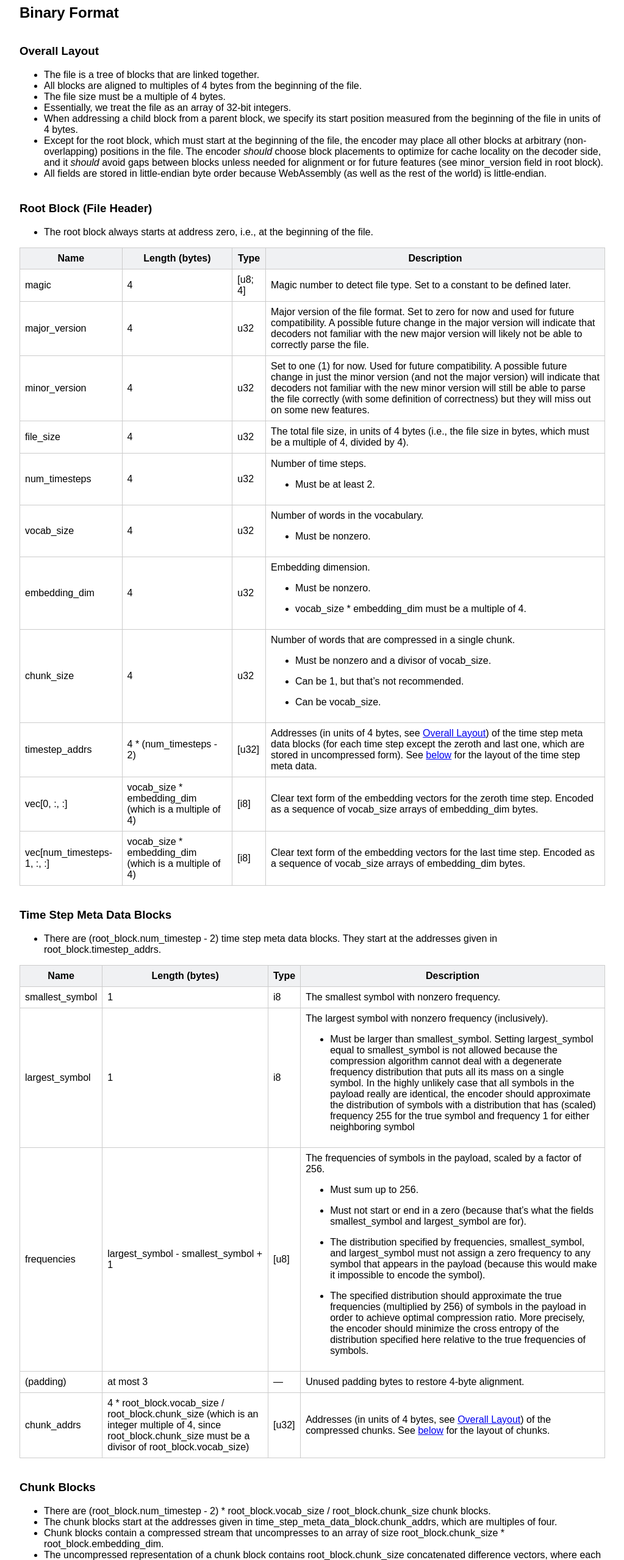
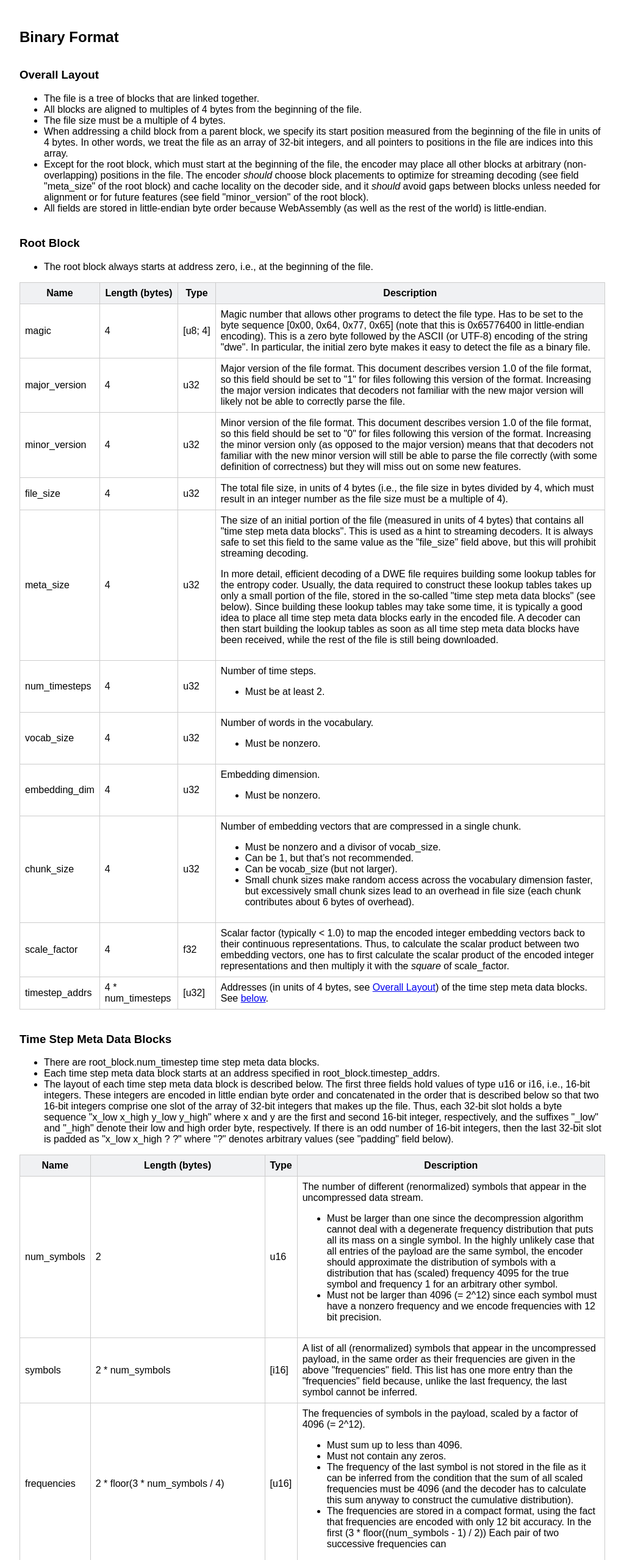
Before and after one commit to robamler/linguistic-flux-capacitor, a plain HTML site: page compressed_dynamic_word_embeddings/file-format.html in a window 1280 px wide. Shown: the part 241-2800 px from the top of the page at 61% size, without its empty margins (128-1151 px from the left). Drawn offline with Linux system fonts and the light colour scheme.

Commit message:
Working VBQ compression (16-bit, block container)

```diff
--- a/cli/Cargo.toml
+++ b/cli/Cargo.toml
@@ -13,3 +13,5 @@ stderrlog = "0.4.3"
 structopt = "0.3.7"
 failure = "0.1.6"
 byteorder = "1.3.2"
+ndarray = "0.13.1"
+ndarray-npy = "0.6"
--- a/compressed_dynamic_word_embeddings/file-format.html
+++ b/compressed_dynamic_word_embeddings/file-format.html
@@ -40,6 +40,9 @@
 <body>
     <div class='pageContainer'>
         <h1>Word History Explorer File Format</h1>
+        <ul>
+            <li><strong>Version:</strong> 1.0</li>
+        </ul>
         <h2>Compression Strategy</h2>
         <ul>
             <li>TODO (bisect in a tree and store compressed diffs compared to average of parents)</li>
@@ -50,21 +53,19 @@
             <li>The file is a tree of blocks that are linked together.</li>
             <li>All blocks are aligned to multiples of 4 bytes from the beginning of the file.</li>
             <li>The file size must be a multiple of 4 bytes.</li>
-            <li>Essentially, we treat the file as an array of 32-bit integers.</li>
             <li>When addressing a child block from a parent block, we specify its start position measured from the
-                beginning of the file in units of 4 bytes.</li>
+                beginning of the file in units of 4 bytes. In other words, we treat the file as an array of 32-bit
+                integers, and all pointers to positions in the file are indices into this array.</li>
             <li>Except for the root block, which must start at the beginning of the file, the encoder may place all
                 other blocks at arbitrary (non-overlapping) positions in the file. The encoder <em>should</em>
-                choose
-                block placements to optimize for cache locality on the decoder side, and it <em>should</em> avoid
-                gaps
-                between blocks unless needed for alignment or for future features (see minor_version field in root
-                block).</li>
+                choose block placements to optimize for streaming decoding (see field "meta_size" of the root block) and
+                cache locality on the decoder side, and it <em>should</em> avoid gaps between blocks unless needed for
+                alignment or for future features (see field "minor_version" of the root block).</li>
             <li>All fields are stored in little-endian byte order because WebAssembly (as well as the rest of the
                 world)
                 is little-endian.</li>
         </ul>
-        <h3 id="Root-Block-(File-Header)">Root Block (File Header)</h3>
+        <h3 id="Root-Block">Root Block</h3>
         <ul>
             <li>The root block always starts at address zero, i.e., at the beginning of the file.</li>
         </ul>
@@ -84,10 +85,14 @@
                         4
                     </td>
                     <td>
-                        [u8; 4]
+                        [u8;&nbsp;4]
                     </td>
                     <td>
-                        Magic number to detect file type. Set to a constant to be defined later.
+                        Magic number that allows other programs to detect the file type.
+                        Has to be set to the byte sequence [0x00, 0x64, 0x77, 0x65] (note that this is 0x65776400 in
+                        little-endian encoding). This is a zero byte followed by
+                        the ASCII (or UTF-8) encoding of the string "dwe".
+                        In particular, the initial zero byte makes it easy to detect the file as a binary file.
                     </td>
                 </tr>
                 <tr>
@@ -101,10 +106,11 @@
                         u32
                     </td>
                     <td>
-                        Major version of the file format. Set to zero for now and used for future compatibility. A
-                        possible future change in the major version will indicate that decoders not familiar with
-                        the
-                        new major version will likely not be able to correctly parse the file.
+                        Major version of the file format.
+                        This document describes version 1.0 of the file format, so this field should be set to "1" for
+                        files following this version of the format.
+                        Increasing the major version indicates that decoders not familiar with
+                        the new major version will likely not be able to correctly parse the file.
                     </td>
                 </tr>
                 <tr>
@@ -118,10 +124,12 @@
                         u32
                     </td>
                     <td>
-                        Set to one (1) for now. Used for future compatibility. A possible future change in just the
-                        minor version (and not the major version) will indicate that decoders not familiar with the
-                        new
-                        minor version will still be able to parse the file correctly (with some definition of
+                        Minor version of the file format.
+                        This document describes version 1.0 of the file format, so this field should be set to "0" for
+                        files following this version of the format.
+                        Increasing the minor version only (as opposed to the major version) means that that decoders not
+                        familiar with the
+                        new minor version will still be able to parse the file correctly (with some definition of
                         correctness) but they will miss out on some new features.
                     </td>
                 </tr>
@@ -136,9 +144,33 @@
                         u32
                     </td>
                     <td>
-                        The total file size, in units of 4 bytes (i.e., the file size in bytes, which must be a
-                        multiple
-                        of 4, divided by 4).
+                        The total file size, in units of 4 bytes (i.e., the file size in bytes divided by 4, which must
+                        result in an integer number as the file size must be a multiple of 4).
+                    </td>
+                </tr>
+                <tr>
+                    <td>
+                        meta_size
+                    </td>
+                    <td>
+                        4
+                    </td>
+                    <td>
+                        u32
+                    </td>
+                    <td>
+                        The size of an initial portion of the file (measured in units of 4 bytes) that contains all
+                        "time step meta data blocks". This is used as a hint to streaming decoders. It is always safe to
+                        set this field to the same value as the "file_size" field above, but this will prohibit
+                        streaming decoding.
+                        <p>
+                            In more detail, efficient decoding of a DWE file requires building some lookup tables for
+                            the entropy coder. Usually, the data required to construct these lookup tables takes up only
+                            a small portion of the file, stored in the so-called "time step meta data blocks" (see
+                            below). Since building these lookup tables may take some time, it is typically a good idea
+                            to place all time step meta data blocks early in the encoded file. A decoder can then start
+                            building the lookup tables as soon as all time step meta data blocks have been received,
+                            while the rest of the file is still being downloaded.
                     </td>
                 </tr>
                 <tr>
@@ -196,11 +228,6 @@
                                 Must be nonzero.
                             </li>
                         </ul>
-                        <ul>
-                            <li>
-                                vocab_size * embedding_dim must be a multiple of 4.
-                            </li>
-                        </ul>
                     </td>
                 </tr>
                 <tr>
@@ -214,80 +241,72 @@
                         u32
                     </td>
                     <td>
-                        Number of words that are compressed in a single chunk.
+                        Number of embedding vectors that are compressed in a single chunk.
                         <ul>
                             <li>
                                 Must be nonzero and a divisor of vocab_size.
                             </li>
-                        </ul>
-                        <ul>
                             <li>
                                 Can be 1, but that&rsquo;s not recommended.
                             </li>
-                        </ul>
-                        <ul>
                             <li>
-                                Can be vocab_size.
+                                Can be vocab_size (but not larger).
+                            </li>
+                            <li>
+                                Small chunk sizes make random access across the vocabulary dimension faster, but
+                                excessively small chunk sizes lead to an overhead in file size (each chunk contributes
+                                about 6 bytes of overhead).
                             </li>
                         </ul>
                     </td>
                 </tr>
                 <tr>
                     <td>
+                        scale_factor
+                    </td>
+                    <td>
+                        4
+                    </td>
+                    <td>
+                        f32
+                    </td>
+                    <td>
+                        Scalar factor (typically < 1.0) to map the encoded integer embedding vectors back to their
+                            continuous representations. Thus, to calculate the scalar product between two embedding
+                            vectors, one has to first calculate the scalar product of the encoded integer
+                            representations and then multiply it with the <em>square</em> of scale_factor. </td>
+                </tr>
+                <tr>
+                    <td>
                         timestep_addrs
                     </td>
                     <td>
-                        4 * (num_timesteps - 2)
+                        4 * num_timesteps
                     </td>
                     <td>
                         [u32]
                     </td>
                     <td>
                         Addresses (in units of 4 bytes, see <a href="#Overall-Layout">
-                            Overall Layout</a>) of the time step meta data blocks (for each time step
-                        except
-                        the zeroth and last one, which are stored in uncompressed form). See <a
-                            href="#Time-Step-Meta-Data-Blocks">
-                            below</a> for the layout of the time step meta data.
-                    </td>
-                </tr>
-                <tr>
-                    <td>
-                        vec[0, :, :]
-                    </td>
-                    <td>
-                        vocab_size * embedding_dim (which is a multiple of 4)
-                    </td>
-                    <td>
-                        [i8]
-                    </td>
-                    <td>
-                        Clear text form of the embedding vectors for the zeroth time step. Encoded as a sequence of
-                        vocab_size arrays of embedding_dim bytes.
-                    </td>
-                </tr>
-                <tr>
-                    <td>
-                        vec[num_timesteps-1, :, :]
-                    </td>
-                    <td>
-                        vocab_size * embedding_dim (which is a multiple of 4)
-                    </td>
-                    <td>
-                        [i8]
-                    </td>
-                    <td>
-                        Clear text form of the embedding vectors for the last time step. Encoded as a sequence of
-                        vocab_size arrays of embedding_dim bytes.
+                            Overall Layout</a>) of the time step meta data blocks. See <a
+                            href="#Time-Step-Meta-Data-Blocks">below</a>.
                     </td>
                 </tr>
             </tbody>
         </table>
+
         <h3 id="Time-Step-Meta-Data-Blocks">Time Step Meta Data Blocks</h3>
         <ul>
-            <li>There are (root_block.num_timestep - 2) time step meta data blocks. They start at the addresses
-                given in
-                root_block.timestep_addrs.</li>
+            <li>There are root_block.num_timestep time step meta data blocks.</li>
+            <li>Each time step meta data block starts at an address specified in root_block.timestep_addrs.</li>
+            <li>The layout of each time step meta data block is described below. The first three fields hold values of
+                type u16 or i16, i.e., 16-bit integers. These integers are encoded in little endian byte order and
+                concatenated in the order that is described below so that two 16-bit integers comprise one slot of the
+                array of 32-bit integers that makes up the file. Thus, each 32-bit slot holds a byte sequence "x_low
+                x_high y_low y_high" where x and y are the first and second 16-bit integer, respectively, and the
+                suffixes "_low" and "_high" denote their low and high order byte, respectively. If there is an odd
+                number of 16-bit integers, then the last 32-bit slot is padded as "x_low x_high ? ?" where "?" denotes
+                arbitrary values (see "padding" field below).</li>
         </ul>
         <table>
             <tbody>
@@ -299,44 +318,47 @@
                 </tr>
                 <tr>
                     <td>
-                        smallest_symbol
+                        num_symbols
                     </td>
                     <td>
-                        1
+                        2
                     </td>
                     <td>
-                        i8
+                        u16
                     </td>
                     <td>
-                        The smallest symbol with nonzero frequency.
+                        The number of different (renormalized) symbols that appear in the uncompressed data stream.
+                        <ul>
+                            <li>
+                                Must be larger than one since the decompression algorithm cannot deal with a degenerate
+                                frequency distribution that puts all its mass on a single symbol.
+                                In the highly unlikely case
+                                that all entries of the payload are the same symbol, the encoder should
+                                approximate the distribution of symbols with a distribution that has (scaled) frequency
+                                4095 for the true symbol and frequency 1 for an arbitrary other symbol.
+                            </li>
+                            <li>
+                                Must not be larger than 4096 (= 2^12) since each symbol must have a nonzero frequency
+                                and we encode frequencies with 12 bit precision.
+                            </li>
+                        </ul>
                     </td>
                 </tr>
                 <tr>
                     <td>
-                        largest_symbol
+                        symbols
                     </td>
                     <td>
-                        1
+                        2 * num_symbols
                     </td>
                     <td>
-                        i8
+                        [i16]
                     </td>
                     <td>
-                        The largest symbol with nonzero frequency (inclusively).
-                        <ul>
-                            <li>
-                                Must be larger than smallest_symbol. Setting largest_symbol equal to smallest_symbol
-                                is
-                                not allowed because the compression algorithm cannot deal with a degenerate
-                                frequency
-                                distribution that puts all its mass on a single symbol. In the highly unlikely case
-                                that
-                                all symbols in the payload really are identical, the encoder should approximate the
-                                distribution of symbols with a distribution that has (scaled) frequency 255 for the
-                                true
-                                symbol and frequency 1 for either neighboring symbol
-                            </li>
-                        </ul>
+                        A list of all (renormalized) symbols that appear in the uncompressed payload, in the same order
+                        as their frequencies are given in the above "frequencies" field. This list has one more entry
+                        than the "frequencies" field because, unlike the last frequency, the last symbol cannot be
+                        inferred.
                     </td>
                 </tr>
                 <tr>
@@ -344,58 +366,46 @@
                         frequencies
                     </td>
                     <td>
-                        largest_symbol - smallest_symbol + 1
+                        2 * floor(3 * num_symbols / 4)
                     </td>
                     <td>
-                        [u8]
+                        [u16]
                     </td>
                     <td>
-                        The frequencies of symbols in the payload, scaled by a factor of 256.
+                        The frequencies of symbols in the payload, scaled by a factor of 4096 (= 2^12).
                         <ul>
                             <li>
-                                Must sum up to 256.
+                                Must sum up to less than 4096.
                             </li>
-                        </ul>
-                        <ul>
                             <li>
-                                Must not start or end in a zero (because that&rsquo;s what the fields
-                                smallest_symbol
-                                and largest_symbol are for).
+                                Must not contain any zeros.
                             </li>
-                        </ul>
-                        <ul>
                             <li>
-                                The distribution specified by frequencies, smallest_symbol, and largest_symbol must
-                                not
-                                assign a zero frequency to any symbol that appears in the payload (because this
-                                would
-                                make it impossible to encode the symbol).
+                                The frequency of the last symbol is not stored in the file as it can be inferred from
+                                the condition that the sum of all scaled frequencies must be 4096 (and the decoder has
+                                to calculate this sum anyway to construct the cumulative distribution).
                             </li>
-                        </ul>
-                        <ul>
                             <li>
-                                The specified distribution should approximate the true frequencies (multiplied by
-                                256)
-                                of symbols in the payload in order to achieve optimal compression ratio. More
-                                precisely,
-                                the encoder should minimize the cross entropy of the distribution specified here
-                                relative to the true frequencies of symbols.
+                                The frequencies are stored in a compact format, using the fact that frequencies are
+                                encoded with only 12 bit accuracy.
+                                In the first (3 * floor((num_symbols - 1) / 2))
+                                Each pair of two successive frequencies can
                             </li>
                         </ul>
                     </td>
                 </tr>
                 <tr>
                     <td>
-                        (padding)
+                        padding
                     </td>
                     <td>
-                        at most 3
+                        0 or 2
                     </td>
                     <td>
                         &mdash;
                     </td>
                     <td>
-                        Unused padding bytes to restore 4-byte alignment.
+                        Unused space to ensure 4-byte alignment of the next field.
                     </td>
                 </tr>
                 <tr>
@@ -410,26 +420,24 @@
                         [u32]
                     </td>
                     <td>
-                        Addresses (in units of 4 bytes, see <a href="#Overall-Layout">
-                            Overall Layout</a>) of the compressed chunks. See <a href="#Chunk-Blocks">
-                            below</a> for the layout of chunks.
+                        Addresses (in units of 4 bytes, see <a href="#Overall-Layout"> Overall Layout</a>) of the
+                        compressed chunks. See <a href="#Chunk-Blocks"> below</a> for the layout of chunks.
                     </td>
                 </tr>
             </tbody>
         </table>
+
         <h3 id="Chunk-Blocks">Chunk Blocks</h3>
         <ul>
-            <li>There are (root_block.num_timestep - 2) * root_block.vocab_size / root_block.chunk_size chunk
-                blocks.</li>
-            <li>The chunk blocks start at the addresses given in time_step_meta_data_block.chunk_addrs, which are
-                multiples of four.</li>
+            <li>There are root_block.num_timestep * root_block.vocab_size / root_block.chunk_size chunk blocks.</li>
+            <li>The chunk blocks start at the addresses given in time_step_meta_data_block.chunk_addrs (measured in
+                multiples of four bytes, see <a href="#Overall-Layout">Overall Layout</a>).</li>
             <li>Chunk blocks contain a compressed stream that uncompresses to an array of size root_block.chunk_size
                 *
                 root_block.embedding_dim.</li>
             <li>The uncompressed representation of a chunk block contains root_block.chunk_size concatenated
                 difference
-                vectors, where each difference vector is a sequence of root_node.embedding_dim signed bytes (i.e.,
-                i8s).</li>
+                vectors, where each difference vector is a sequence of root_block.embedding_dim i16s).</li>
         </ul>
         <table>
             <tbody>
@@ -456,12 +464,10 @@
             </tbody>
         </table>
         <h3 id="Compression">Compression</h3>
-        We use an <a href="https://en.wikipedia.org/wiki/Asymmetric_numeral_systems">asymmetric numeral
-            system</a> for lossless compression. The encoding and decoding algorithms use a buffer of 32 bits, and
-        they
-        transfer
-        data between this buffer and the compressed data source/sink at a granularity of 16 bits. This is why the
-        compressed_data field of chunk blocks is of type [u16].
+        We use an <a href="https://en.wikipedia.org/wiki/Asymmetric_numeral_systems">asymmetric numeral system</a> for
+        lossless compression. The encoding and decoding algorithms use a buffer of 32 bits, and they
+        transfer data between this buffer and the compressed data sink/source at a granularity of 16 bits. This is why
+        the compressed_data field of chunk blocks is of type [u16].
         TODO: precise specification of the compression algorithm.
     </div>
 </body>
```
Also changed, not shown: 6 other files.
